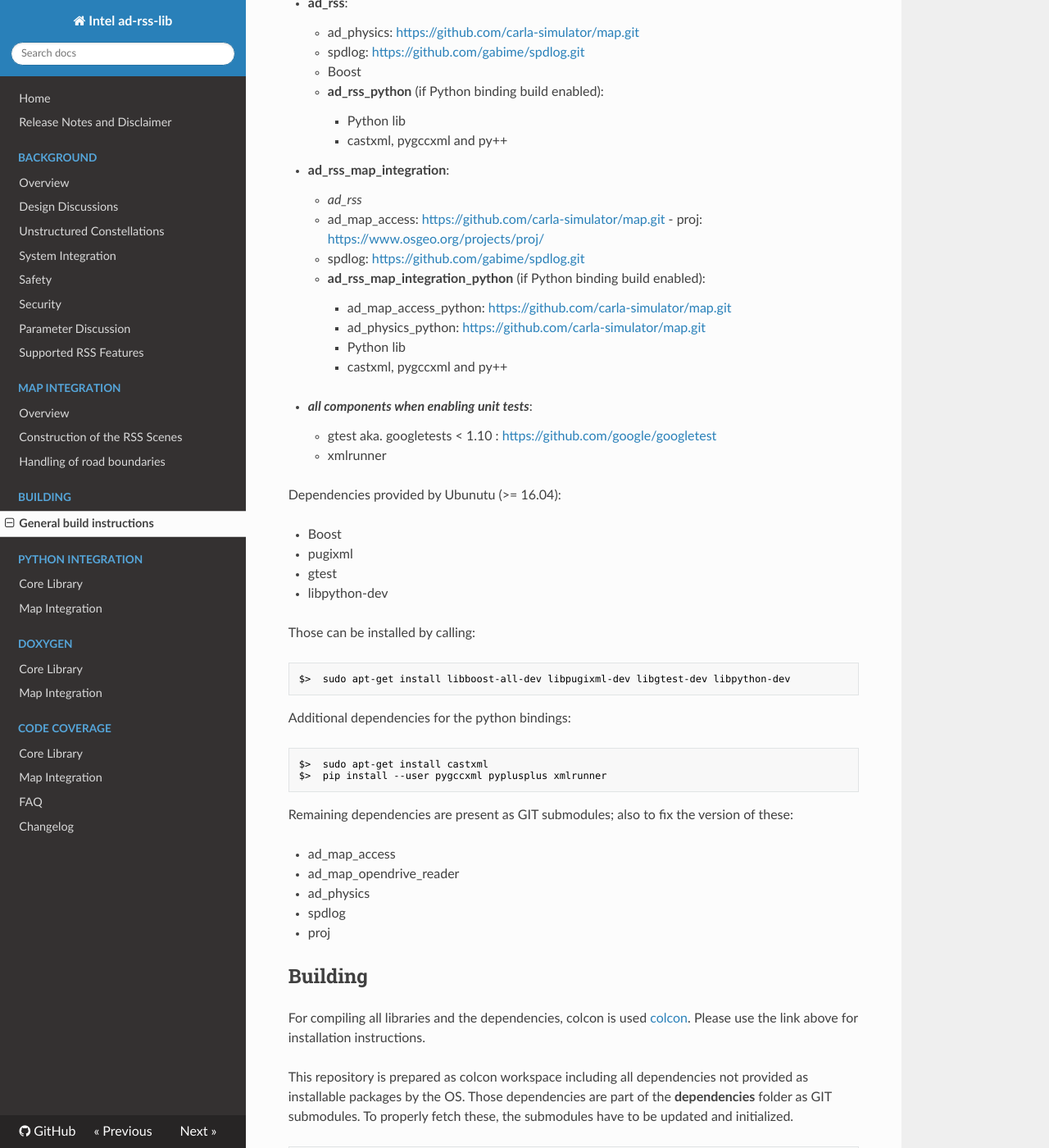
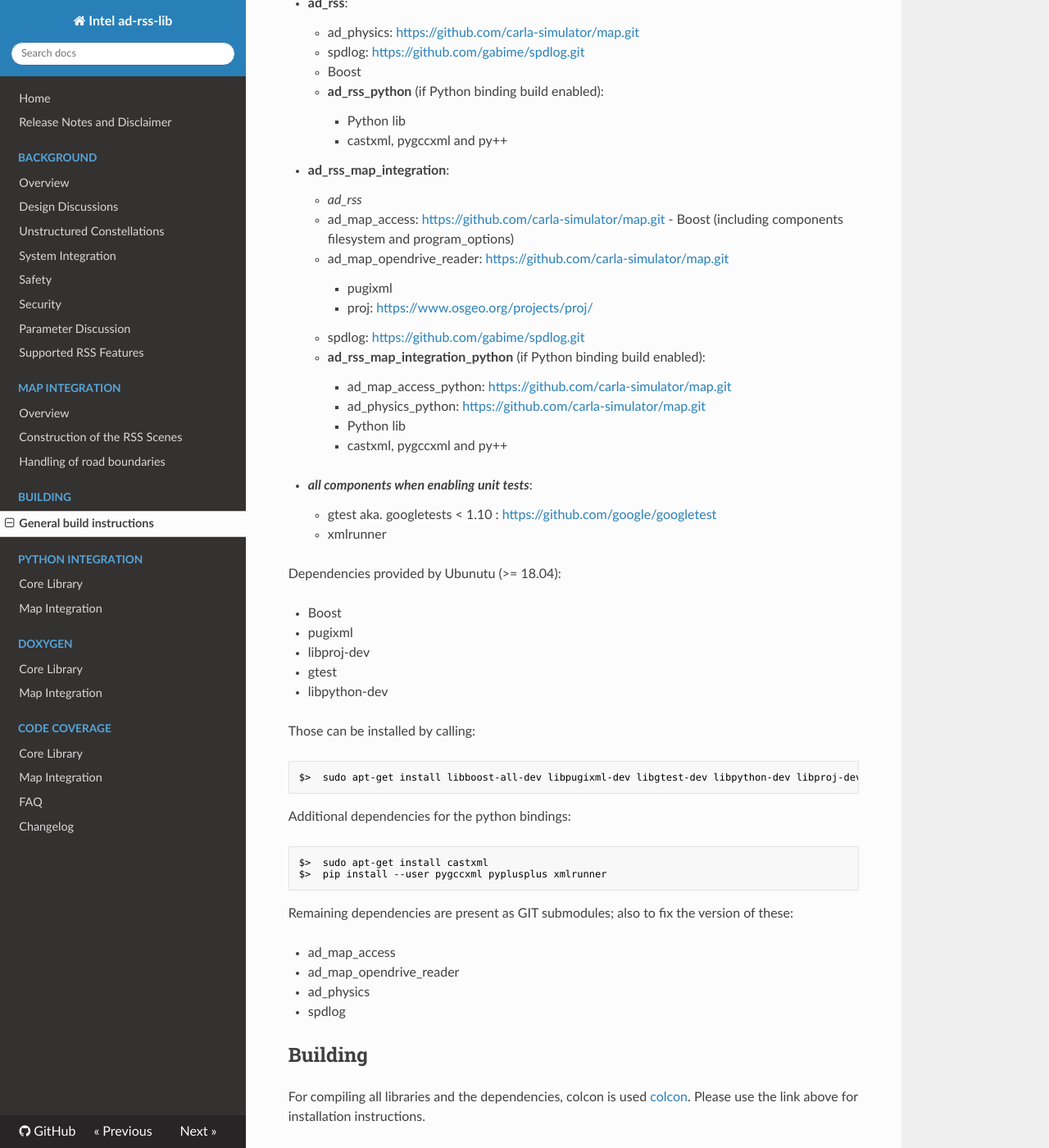
Before and after one commit to intel/ad-rss-lib, an MkDocs documentation site: the page built from doc/BUILDING.md, in a window 1280 px wide and 1400 px high, scrolled down 272 px. Shown: the whole window at 82% size. Built offline with MkDocs 1.6.1, drawn with Linux system fonts in a browser that asks for light colours; nearby versions of some CDN libraries.

Commit message:
Remove Ubuntu 16.04 support
Use ubuntu's libproj version

````diff
--- a/doc/BUILDING.md
+++ b/doc/BUILDING.md
@@ -13,7 +13,10 @@
  - **ad_rss_map_integration**:
    - *ad_rss*
    - ad_map_access: <https://github.com/carla-simulator/map.git>
-      - proj: <https://www.osgeo.org/projects/proj/>
+      - Boost (including components filesystem and  program_options)
+   - ad_map_opendrive_reader: <https://github.com/carla-simulator/map.git>
+     - pugixml
+     - proj: <https://www.osgeo.org/projects/proj/>
    - spdlog: <https://github.com/gabime/spdlog.git>
    - **ad_rss_map_integration_python** (if Python binding build enabled):
      - ad_map_access_python: <https://github.com/carla-simulator/map.git>
@@ -25,16 +28,17 @@
    - gtest aka. googletests < 1.10 : <https://github.com/google/googletest>
    - xmlrunner
 
-Dependencies provided by Ubunutu (>= 16.04):
+Dependencies provided by Ubunutu (>= 18.04):
 
  - Boost
  - pugixml
+ - libproj-dev
  - gtest
  - libpython-dev
 
 Those can be installed by calling:
 ```bash
-$>  sudo apt-get install libboost-all-dev libpugixml-dev libgtest-dev libpython-dev
+$>  sudo apt-get install libboost-all-dev libpugixml-dev libgtest-dev libpython-dev libproj-dev
 ```
 
 Additional dependencies for the python bindings:
@@ -49,7 +53,6 @@
  - ad_map_opendrive_reader
  - ad_physics
  - spdlog
- - proj
 
 ## Building
 For compiling all libraries and the dependencies, colcon is used [colcon](https://colcon.readthedocs.io/).
````
Also changed, not shown: README.md (+16 -20 lines), doc/CHANGELOG.md (+1 -0 lines), doc/ad_rss/HLD-Security.md (+2 -2 lines), 3 other files.
